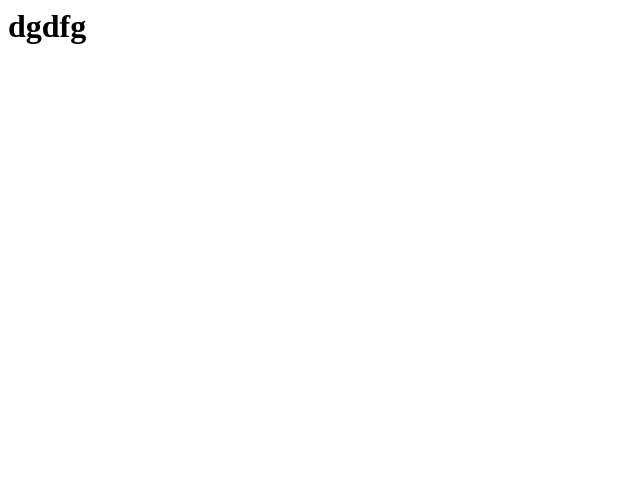
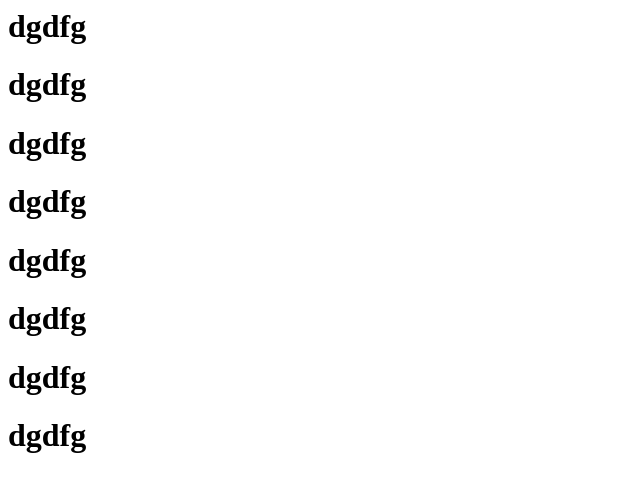
Before and after one commit to Bari999Bari/test_book, a plain HTML site: page INDEX.html in a window 1280 px wide. Shown: the whole page, without its empty margins (0-640 px from the left). Drawn offline with Linux system fonts and the light colour scheme.

Commit message:
Edit INDEX.html

```diff
--- a/INDEX.html
+++ b/INDEX.html
@@ -1 +1,8 @@
 <h1>dgdfg</h1>
+<h1>dgdfg</h1>
+<h1>dgdfg</h1>
+<h1>dgdfg</h1>
+<h1>dgdfg</h1>
+<h1>dgdfg</h1>
+<h1>dgdfg</h1>
+<h1>dgdfg</h1>
```
